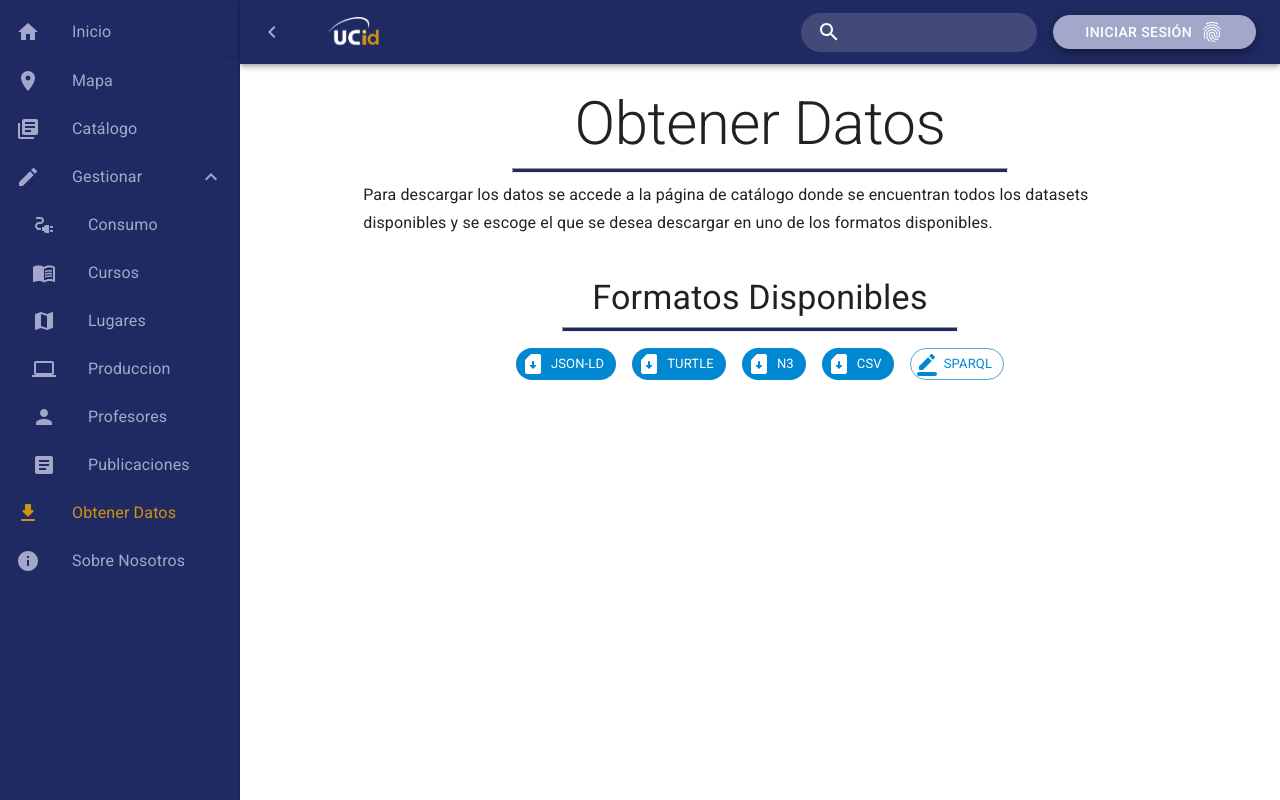
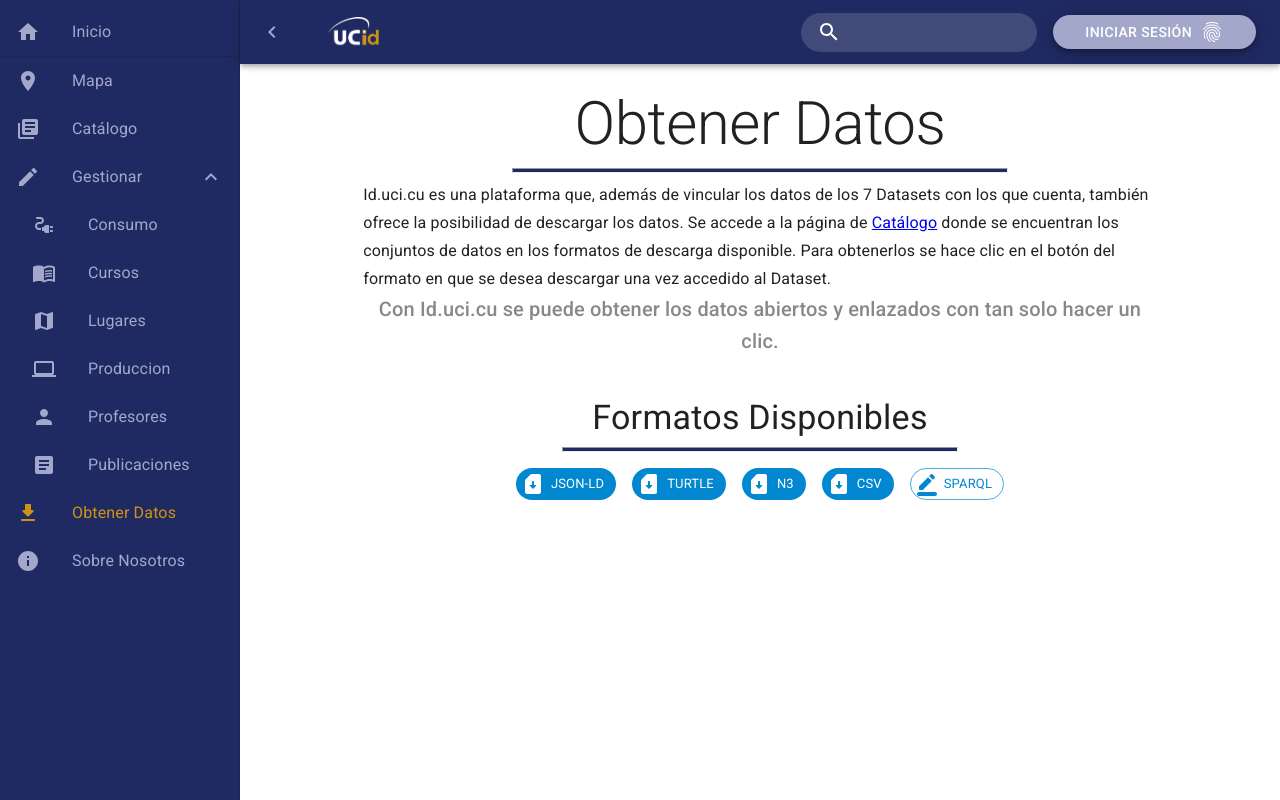
Before and after one commit to alvaldes/id.uci.cu, a React (Create React App) app: page /getdata in a window 1280 px wide. Built offline with nearby package versions, Linux system fonts and the light colour scheme.

Commit message:
Ultimos retoques a las paginas de about y getdata. Aunque  faltan datos del equipo x rellenar

```diff
--- a/src/pages/AboutUS/Aboutus.jsx
+++ b/src/pages/AboutUS/Aboutus.jsx
@@ -22,6 +22,8 @@ import ImgYoan from '../../assets/team/yoan.jpg'
 import ImgAngel from '../../assets/team/angel.png'
 import ImgDiane from '../../assets/team/diane.png'
 import ImgEduardo from '../../assets/team/eduardo.jpg'
+import ImgAmanda from '../../assets/team/amanda.jpg'
+import ImgHenry from '../../assets/team/henry.jpg'
 
 
 const aboutus = () => {
@@ -136,31 +138,31 @@ const aboutus = () => {
               <TeamCard
                 img={ImgAngel}
                 name="Pablo E. Arias Gonzáles"
-                email="angelluis2605@gamil.com"
+                email="pearias@estudiantes.uci.cu"
                 github="pabloearias"
               />
               <TeamCard
-                img={ImgAngel}
+                img={ImgHenry}
                 name="Henry Pino Álvarez"
-                email="angelluis2605@gamil.com"
+                email="hlpino@estudiantes.uci.cu"
                 github="hlpino"
               />
               <TeamCard
                 img={ImgAngel}
                 name="Daniela Gutiérrez Capó"
-                email="angelluis2605@gamil.com"
+                email="dagutierrez@estudiantes.uci.cu"
                 github="dagutierre"
               />
               <TeamCard
-                img={ImgAngel}
+                img={ImgAmanda}
                 name="Amanda Rivero García"
-                email="angelluis2605@gamil.com"
-                github="alvaldes"
+                email="argarcia@estudiantes.uci.cu"
+                github="argarcia"
               />
               <TeamCard
                 img={ImgEduardo}
                 name="Eduardo Sánchez Horta"
-                email="angelluis2605@gamil.com"
+                email="eshorta@estudiantes.uci.cu"
                 github="eshorta96"
               />
             </Box>
--- a/src/pages/GetData/GetData.jsx
+++ b/src/pages/GetData/GetData.jsx
@@ -4,7 +4,7 @@ import theme from '../../themeConfig'
 import Drawer from '../../components/Navegation/Drawer/MiniDrawer'
 import Typography from '@mui/material/Typography';
 import Box from '@mui/material/Box';
-import Grid from '@mui/material/Grid';
+import {Link} from 'react-router-dom';
 import '../AboutUS/AboutUS.css'
 import Chip from '@mui/material/Chip';
 import Stack from '@mui/material/Stack';
@@ -27,9 +27,24 @@ const getdata = () => {
               width="80%"
               margin="auto"
             >
-              Para descargar los datos se accede a la página de catálogo donde
-              se encuentran todos los datasets disponibles y se escoge el que
-              se desea descargar en uno de los formatos disponibles.
+              Id.uci.cu es una plataforma que, además de vincular los datos de
+              los 7 Datasets con los que cuenta, también ofrece la posibilidad
+              de descargar los datos. Se accede a la página de{" "}
+              <Link underline="hover" to="/catalogue">Catálogo</Link> donde se encuentran los
+              conjuntos de datos en los formatos de descarga disponible. Para
+              obtenerlos se hace clic en el botón del formato en que se desea
+              descargar una vez accedido al Dataset.
+            </Typography>
+            <Typography
+              variant="h6"
+              component="div"
+              align="center"
+              color="therty.dark"
+              width="80%"
+              margin="auto"
+            >
+              Con Id.uci.cu se puede obtener los datos abiertos y enlazados con
+              tan solo hacer un clic.
             </Typography>
             <Typography variant="h4" component="div" align="center" mt={5}>
               Formatos Disponibles
```
Also changed, not shown: src/assets/team/amanda.jpg (added), src/assets/team/henry.jpg (added).
